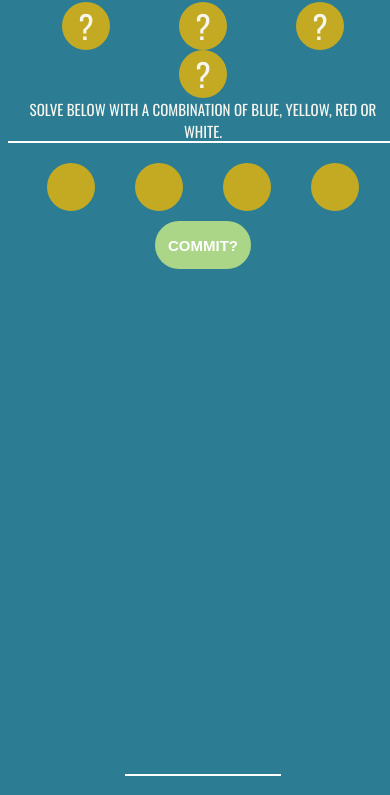
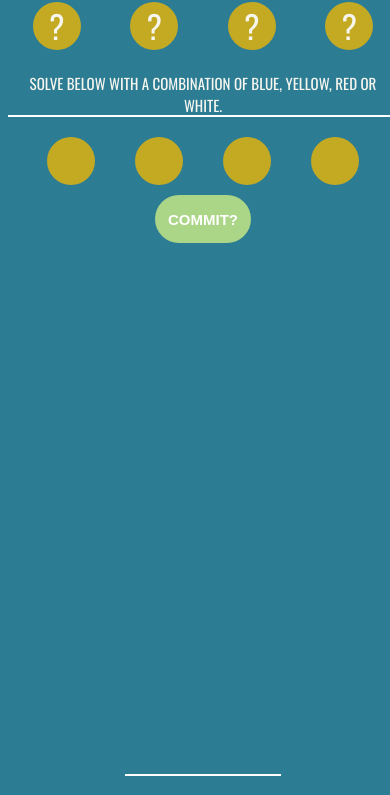
Before and after one commit to teddy-humpert/teddy-humpert.github.io, a plain HTML site: page codeBreaker/color.html in a window 390 px wide. Shown: the part 68-863 px from the top of the page. Drawn offline with nearby package versions, Linux system fonts and the light colour scheme.

Commit message:
mobile op cont

```diff
--- a/codeBreaker/css/styles.css
+++ b/codeBreaker/css/styles.css
@@ -230,7 +230,7 @@ footer {
 }
 
 #codeBoxes li.green {
-  background-color: rgb(196, 202, 109);
+  background-color: rgb(241, 255, 50);
 }
 
 #codeBoxes li.red {
@@ -285,20 +285,21 @@ footer {
  }
 
   #codeDisplay {
-    width: 90vw;
-    margin-left: 5vw;
-    margin-right: 5vw;
+    width: 100%;
+    margin-left: 0%;
+    margin-right: 0%;
+    margin-top: -5%;
+    margin-bottom: -20%;
   }
 
   #codeDisplay ul {
-    margin-bottom: 40px;
-    padding: 0;
+    margin-bottom: 10px;
+
     margin: 40px auto;
     display:flex;
     list-style-type: none;
     justify-content: center;
     justify-content: space-around;
-    flex-wrap: wrap;
   }
 
   #codeBoxes {
```
